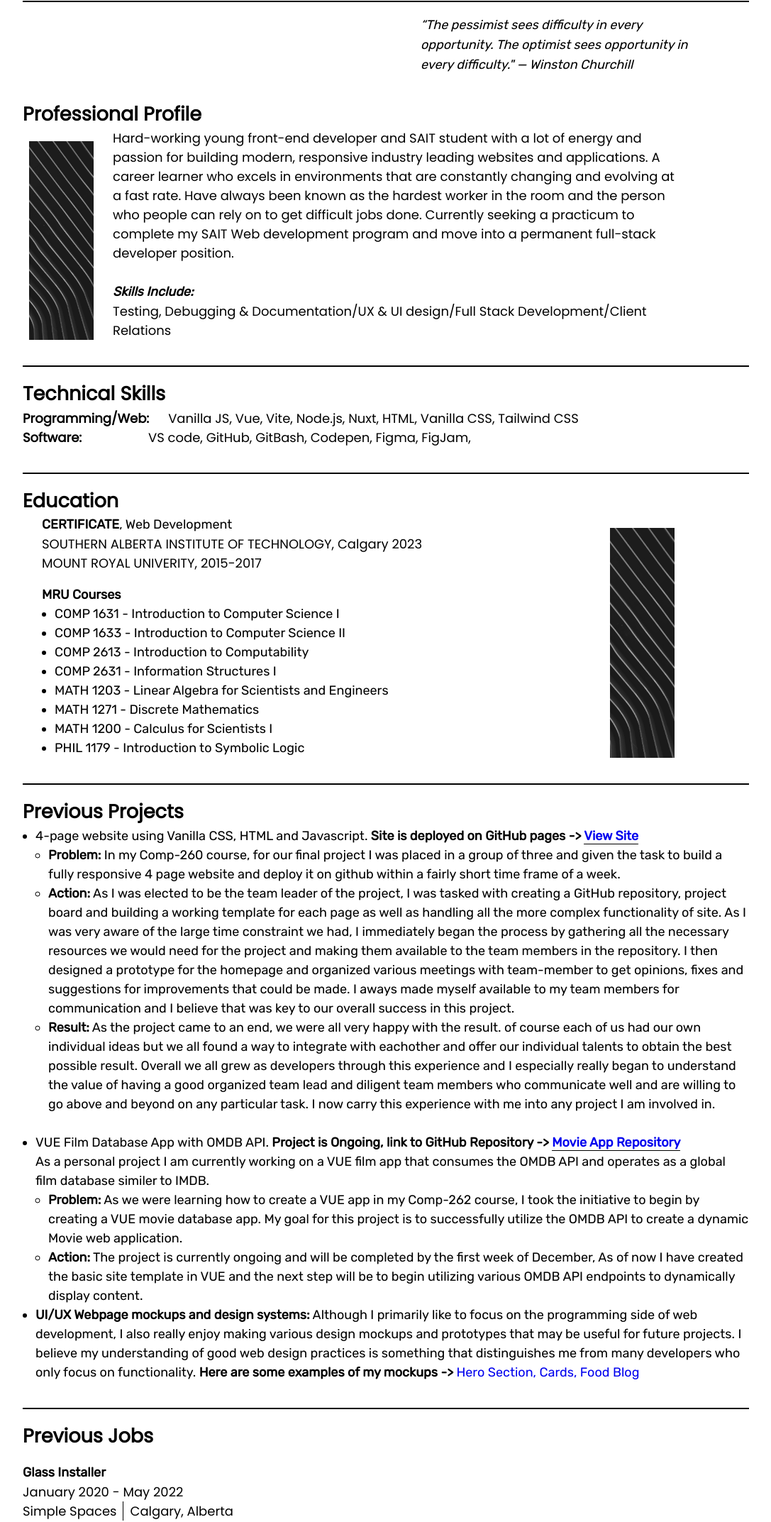
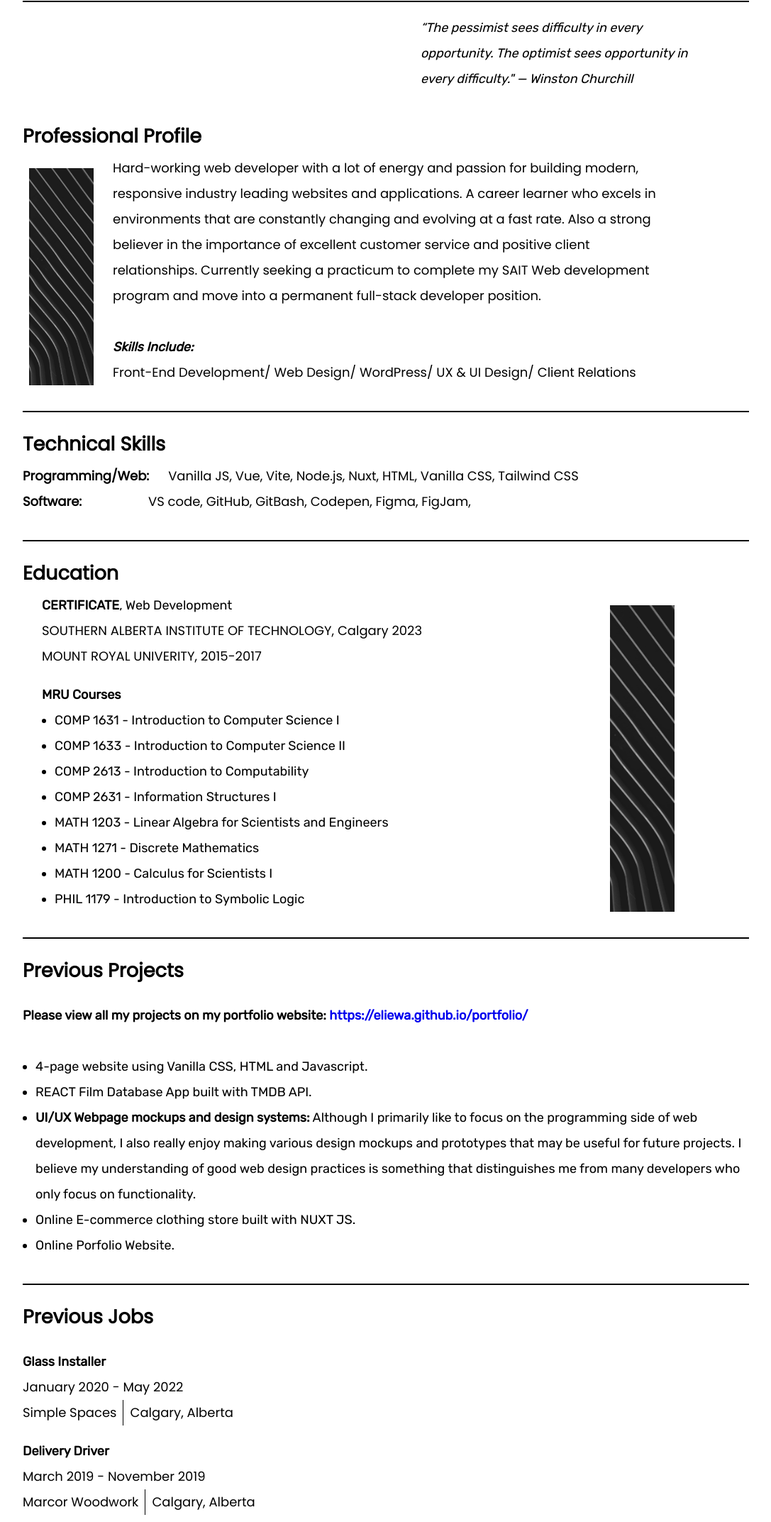
Before and after one commit to eliewa/WebDev-Resume, a plain HTML site: page index.html in a window 1280 px wide. Shown: the part 262-2407 px from the top of the page at 71% size, without its empty margins (96-1183 px from the left). Drawn offline with Linux system fonts and the light colour scheme.

Commit message:
updated resume

```diff
--- a/assets/css/main.css
+++ b/assets/css/main.css
@@ -6,7 +6,7 @@
   /* list-style: none; */
   font-family: 'Rubik', sans-serif;
   font-size: 18px;
-  line-height: 1.5;
+  line-height: 2;
 }
 
 h1 {
--- a/index.html
+++ b/index.html
@@ -31,13 +31,18 @@
       <div class="container">
         <img src="./assets/images/lines.jpg" alt="">
         <div class="text-container">
-          <p>Hard-working young front-end developer and SAIT student with a lot of energy and passion for building modern, responsive industry leading websites and applications.
-            A career learner who excels in environments that are constantly changing and evolving at a fast rate.
-            Have always been known as the hardest worker in the room and the person who people can rely on to get difficult jobs done. Currently seeking a practicum to complete my SAIT Web development
+          <p> Hard-working web developer with a lot of energy and
+            passion for building modern, responsive industry leading
+            websites and applications. A career learner who excels in
+            environments that are constantly changing and evolving at
+            a fast rate. Also a strong believer in the importance of
+            excellent customer service and positive client
+            relationships. Currently seeking a practicum to complete my SAIT Web development
             program and move into a permanent full-stack developer position.
            </p><br>
           <p><em><strong>Skills Include: </strong></em></p>
-          <p>Testing, Debugging & Documentation/UX & UI design/Full Stack Development/Client Relations</p>
+          <p>Front-End Development/ Web Design/ WordPress/ UX & UI
+            Design/ Client Relations</p>
         </div>
       </div>
     </section>
@@ -85,9 +90,12 @@
     <section class="professional-profile">
       <h1>Previous Projects</h1>
       <div>
+        <h3>Please view all my projects on my portfolio website:
+          <a href="https://eliewa.github.io/portfolio/">https://eliewa.github.io/portfolio/</a>
+        </h3><br>
         <ul>
           <li>4-page website using Vanilla CSS, HTML and Javascript.
-            <strong>Site is deployed on GitHub pages -> <a href="https://eliewa.github.io/team-1/" target="_blank" class="btn">View Site</a></strong>
+            <!-- <strong>Site is deployed on GitHub pages -> <a href="https://eliewa.github.io/team-1/" target="_blank" class="btn">View Site</a></strong>
             <ul>
               <li>
                 <strong>Problem:</strong> In my Comp-260 course, for our final project I was placed in a group of three and given the task to build a fully responsive 4 page website and deploy it on github
@@ -101,19 +109,27 @@
                 possible result. Overall we all grew as developers through this experience and I especially really began to understand the value of having a good organized team lead and diligent team members who communicate well and are willing to go above and beyond
                 on any particular task. I now carry this experience with me into any project I am involved in.</li>
             </ul>
-          </li><br>
+          </li><br> -->
           <li>
-            VUE Film Database App with OMDB API.
-            <strong>Project is Ongoing, link to GitHub Repository -> <a href="https://github.com/eliewa/final-project-v1" target="_blank" class="btn">Movie App Repository</a></strong><br>As a personal project I am currently working on a VUE film app that consumes the OMDB API and operates as a global film database similer to IMDB.
+            REACT Film Database App built with TMDB API.
+            <!-- <strong>Project is Ongoing, link to GitHub Repository -> <a href="https://github.com/eliewa/final-project-v1" target="_blank" class="btn">Movie App Repository</a></strong><br>As a personal project I am currently working on a VUE film app that consumes the OMDB API and operates as a global film database similer to IMDB.
             <ul>
               <li><strong>Problem:</strong> As we were learning how to create a VUE app in my Comp-262 course, I took the initiative to begin by creating a VUE movie database app. My goal for this project is to successfully utilize the OMDB API to create a dynamic Movie web application.</li>
               <li><strong>Action:</strong> The project is currently ongoing and will be completed by the first week of December, As of now I have created the basic site template in VUE and the next step will be to begin utilizing various OMDB API endpoints to dynamically display content.</li>
-            </ul>
+            </ul> -->
           </li>
           <li><strong>UI/UX Webpage mockups and design systems:</strong> Although I primarily like to focus on the programming side of web development, I also really enjoy making various design mockups and prototypes that may be useful for future projects. I believe my understanding of good web design practices
-            is something that distinguishes me from many developers who only focus on functionality. <strong>Here are some examples of my mockups -> </strong><a href="https://www.figma.com/file/dbr1wHYEcf7yjwcRBoNhvu/Hero%2FMobile-first-achievement?node-id=0%3A1" target="_blank">Hero Section, </a>
-              <a href="https://www.figma.com/file/bCYYTyzgk9J079wOUCnxEa/design-card-achievement?node-id=0%3A1" target="_blank">Cards, </a>
-              <a href="https://www.figma.com/file/HxhrGkDbdSadLqXNOLlNlK/Blog-post-achievement?node-id=0%3A1" target="_blank">Food Blog</a>
+            is something that distinguishes me from many developers who only focus on functionality.
+          <li>
+            Online E-commerce clothing store built with NUXT JS.
+          </li>
+          <li>
+            Online Porfolio Website.
+          </li>
+            <!-- <strong>Here are some examples of my mockups -> </strong> -->
+            <!-- <a href="https://www.figma.com/file/dbr1wHYEcf7yjwcRBoNhvu/Hero%2FMobile-first-achievement?node-id=0%3A1" target="_blank">Hero Section, </a> -->
+              <!-- <a href="https://www.figma.com/file/bCYYTyzgk9J079wOUCnxEa/design-card-achievement?node-id=0%3A1" target="_blank">Cards, </a>
+              <a href="https://www.figma.com/file/HxhrGkDbdSadLqXNOLlNlK/Blog-post-achievement?node-id=0%3A1" target="_blank">Food Blog</a> -->
           </li>
         </ul>
       </div>
```
